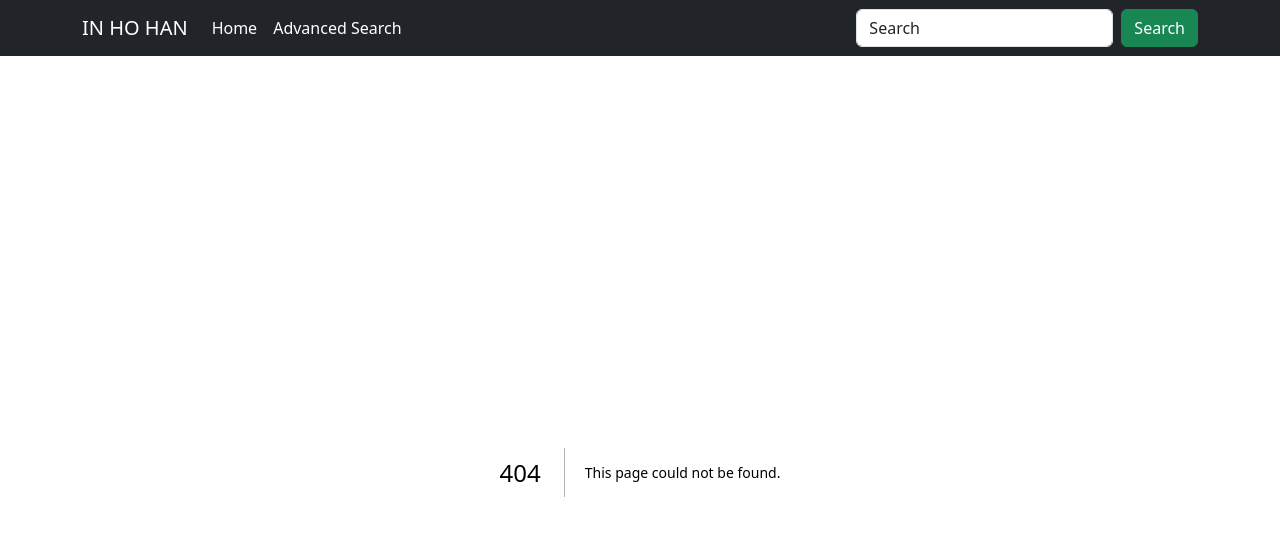
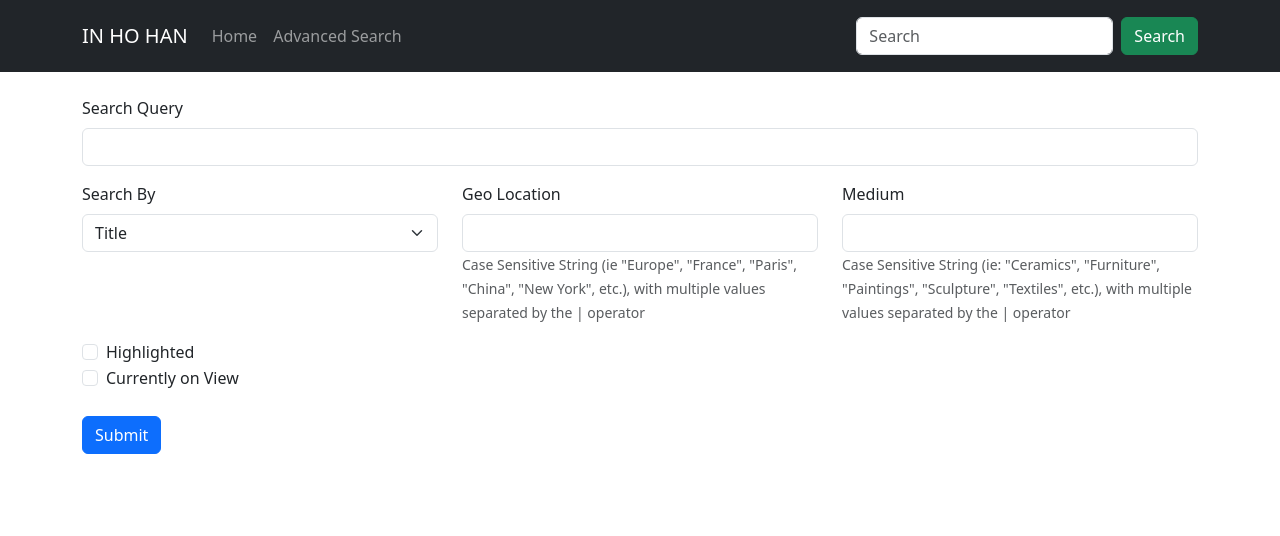
Before and after one commit to inho115/Museum-API-V2, a Next.js app: page /search in a window 1280 px wide. Before the commit this address had no page. Shown: the top 536 px of the page. Built offline with nearby package versions, Linux system fonts and the light colour scheme.

Commit message:
completed advanced search component, dynamic routing page, homepage and css spacing update

```diff
--- a/components/Layout.js
+++ b/components/Layout.js
@@ -6,7 +6,6 @@ export default function Layout(props) {
     <>
       <MainNav />
       <br />
-
       <Container>{props.children}</Container>
       <br />
     </>
--- a/components/MainNav.js
+++ b/components/MainNav.js
@@ -1,35 +1,22 @@
-import {
-  Nav,
-  Navbar,
-  Container,
-  NavDropdown,
-  Form,
-  Button,
-} from "react-bootstrap";
+import { Nav, Navbar, Container, Form, Button } from "react-bootstrap";
 import Link from "next/link";
 import { useRouter } from "next/router";
-import { useForm } from "react-hook-form";
+import { useState } from "react";
 
 export default function MainNav() {
   const router = useRouter();
+  const [searchField, setSearchField] = useState();
 
-  const { register, handleSubmit } = useForm({
-    defaultValues: {
-      searchField: "Search",
-    },
-  });
-
-  function submitForm(data) {
-    router.push(`/artwork?title=true&q=${data.searchField}`);
+  function submitForm(e) {
+    e.preventDefault();
+    router.push(`/artwork?title=true&q=${searchField}`);
   }
 
   return (
-    <>
+    <Container>
       <Navbar
         expand="lg"
-        className="fixed-top text-light"
-        data-bs-theme="light"
-        bg="dark"
+        className="fixed-top navbar-expand-lg bg-dark navbar-dark"
       >
         <Container>
           <Navbar.Brand>
@@ -49,12 +36,14 @@ export default function MainNav() {
                 </Nav.Link>
               </Link>
             </Nav>
-            <Form onSubmit={handleSubmit(submitForm)} className="d-flex">
+            <Form onSubmit={submitForm} className="d-flex">
               <Form.Control
                 type="search"
                 placeholder="Search"
                 className="me-2"
-                {...register("searchField")}
+                name="searchField"
+                aria-label="Search"
+                onChange={(e) => setSearchField(e.target.value)}
               />
               <Button variant="success" type="submit">
                 Search
@@ -65,6 +54,7 @@ export default function MainNav() {
       </Navbar>
       <br />
       <br />
-    </>
+      <br />
+    </Container>
   );
 }
--- /dev/null
+++ b/pages/search.js
@@ -0,0 +1,118 @@
+import { useForm } from "react-hook-form";
+import { useRouter } from "next/router";
+import { Form, Row, Col, Button } from "react-bootstrap";
+
+export default function AdvancedSearch() {
+  const router = useRouter();
+
+  const {
+    register,
+    handleSubmit,
+    formState: { errors },
+  } = useForm({
+    defaultValues: {
+      q: "",
+    },
+  });
+
+  function submitForm(data) {
+    let queryString = "";
+    queryString = queryString.concat(`${data.searchBy}=true`);
+    queryString = queryString.concat(`&geoLocation=${data.geoLocation}`);
+    queryString = queryString.concat(`&medium=${data.medium}`);
+    queryString = queryString.concat(`&isOnView=${data.isOnView}`);
+    queryString = queryString.concat(`&isHighlight=${data.isHighlight}`);
+    queryString = queryString.concat(`&q=${data.q}`);
+    router.push(`/artwork?${queryString}`);
+  }
+
+  return (
+    <Form onSubmit={handleSubmit(submitForm)}>
+      <Row>
+        <Col>
+          <Form.Group className="mb-3">
+            <Form.Label>Search Query</Form.Label>
+            <Form.Control
+              type="text"
+              placeholder=""
+              name="q"
+              className={errors.q ? "is-invalid" : ""}
+              {...register("q", { required: true })}
+            />
+          </Form.Group>
+        </Col>
+      </Row>
+      <Row>
+        <Col md={4}>
+          <Form.Label>Search By</Form.Label>
+          <Form.Select
+            name="searchBy"
+            className="mb-3"
+            {...register("searchBy")}
+          >
+            <option value="title">Title</option>
+            <option value="tags">Tags</option>
+            <option value="artistOrCulture">Artist or Culture</option>
+          </Form.Select>
+        </Col>
+        <Col md={4}>
+          <Form.Group className="mb-3">
+            <Form.Label>Geo Location</Form.Label>
+            <Form.Control
+              type="text"
+              placeholder=""
+              name="geoLocation"
+              {...register("geoLocation")}
+            />
+            <Form.Text className="text-muted">
+              Case Sensitive String (ie &quot;Europe&quot;, &quot;France&quot;,
+              &quot;Paris&quot;, &quot;China&quot;, &quot;New York&quot;, etc.),
+              with multiple values separated by the | operator
+            </Form.Text>
+          </Form.Group>
+        </Col>
+        <Col md={4}>
+          <Form.Group className="mb-3">
+            <Form.Label>Medium</Form.Label>
+            <Form.Control
+              type="text"
+              placeholder=""
+              name="medium"
+              {...register("medium")}
+            />
+            <Form.Text className="text-muted">
+              Case Sensitive String (ie: &quot;Ceramics&quot;,
+              &quot;Furniture&quot;, &quot;Paintings&quot;,
+              &quot;Sculpture&quot;, &quot;Textiles&quot;, etc.), with multiple
+              values separated by the | operator
+            </Form.Text>
+          </Form.Group>
+        </Col>
+      </Row>
+      <Row>
+        <Col>
+          <Form.Check
+            type="checkbox"
+            label="Highlighted"
+            name="isHighlight"
+            {...register("isHighlight")}
+          />
+          <Form.Check
+            type="checkbox"
+            label="Currently on View"
+            name="isOnView"
+            {...register("isOnView")}
+          />
+        </Col>
+      </Row>
+      <Row>
+        <Col>
+          <br />
+          <Button variant="primary" type="submit">
+            Submit
+          </Button>
+        </Col>
+      </Row>
+    </Form>
+  );
+}
--- a/styles/globals.css
+++ b/styles/globals.css
@@ -1,9 +1,8 @@
-* {
-  padding: 0;
-  margin: 0;
-  box-sizing: border-box;
+.container nav {
+  padding-top: 1rem;
+  padding-bottom: 1rem;
 }
 
-.navbar span {
-  color: white;
+.card-text p {
+  margin-bottom: 0;
 }
```
Also changed, not shown: components/ArtworkCard.js (+22 -7 lines), components/ArtworkCardDetail.js (+30 -14 lines), pages/artwork/[objectId].js (added, +16 -0 lines), pages/artwork/index.js (+23 -12 lines), pages/index.js (+70 -3 lines).
